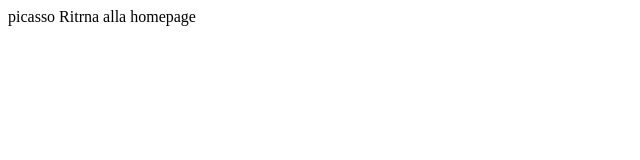
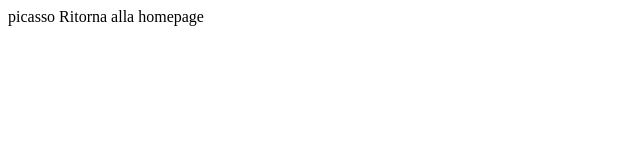
Before and after one commit to Dona0808/HTML, a plain HTML site: page esercizi/esercitazione1/pagina1.html in a window 1280 px wide. Shown: the full height of the page, 0-640 px from the left. Drawn offline with Linux system fonts and the light colour scheme.

Commit message:
Update pagina1.html

```diff
--- a/esercizi/esercitazione1/pagina1.html
+++ b/esercizi/esercitazione1/pagina1.html
@@ -6,6 +6,6 @@
 </testa>
  <corpo>
      <immagine origine= "picasso2.jfif"larghezza="500"altezza= "600">
-       <UN href= "indice.html">Ritrna alla homepage</UN>
+       <UN href= "indice.html">Ritorna alla homepage</UN>
  </corpo>
 </codice html>
```
